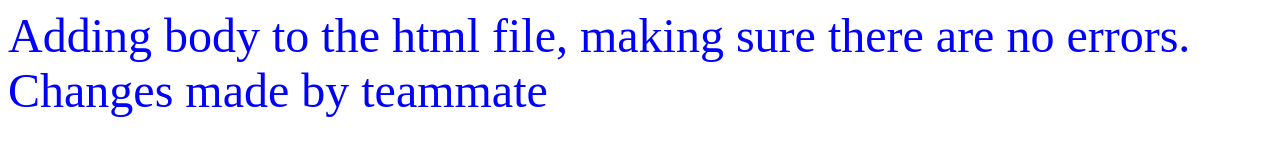
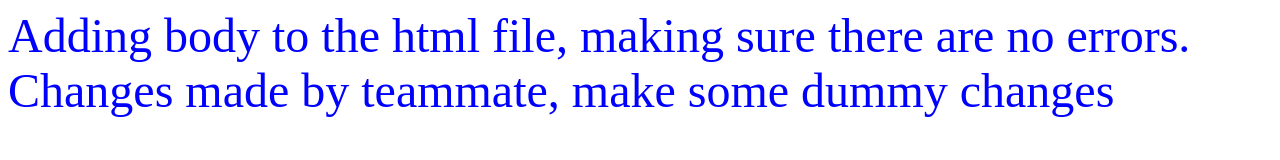
Before and after one commit to kashyapchimatapu/movieflix, a plain HTML site: page index.html in a window 1280 px wide. Drawn offline with Linux system fonts and the light colour scheme.

Commit message:
feat(PR-test): change file to test PR

```diff
--- a/index.html
+++ b/index.html
@@ -7,7 +7,7 @@
         Adding body to the html file, making sure there are no errors.
 
         <div>
-            Changes made by teammate
+            Changes made by teammate, make some dummy changes
         </div>
     </body>
 
```
